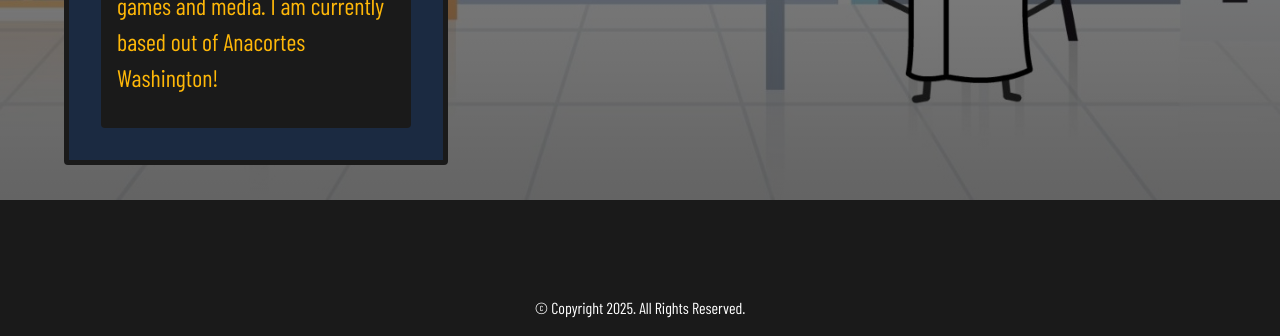
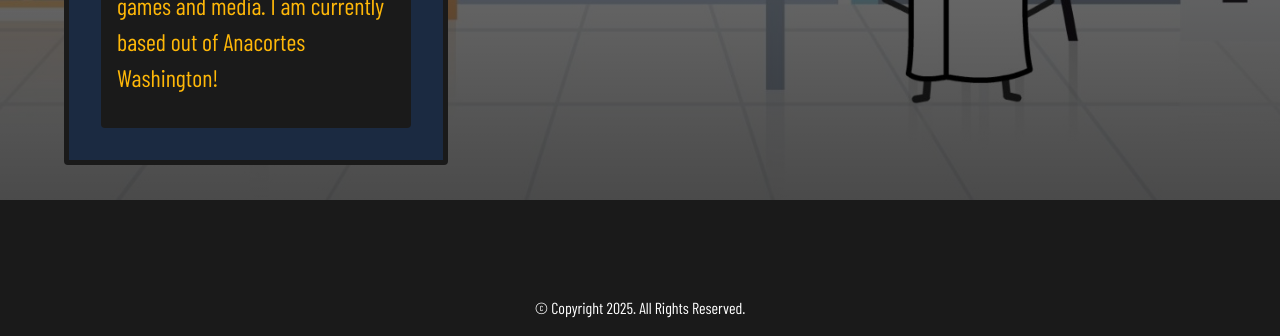
Before and after one commit to prescottblake/Portfolio-Project, a plain HTML site: page index.html in a window 1280 px wide. Shown: the part 651-987 px from the top of the page. Drawn offline with nearby package versions, Linux system fonts and the light colour scheme.

Commit message:
Update styles.css

```diff
--- a/css/styles.css
+++ b/css/styles.css
@@ -176,7 +176,7 @@ table td {
 
 /* Style rules for hero image and header */
 .hero {
-    background-image: linear-gradient(rgba(0,0,0,0.3), rgba(0,0,0,0.6)),url(../images/Lab-Rat-Hero.jpg);
+    background-image: linear-gradient(rgba(0,0,0,0.3), rgba(0,0,0,0.7)),url(../images/Lab-Rat-Hero.jpg);
     background-size: cover;
     background-position: center;
     background-repeat: no-repeat;
```
